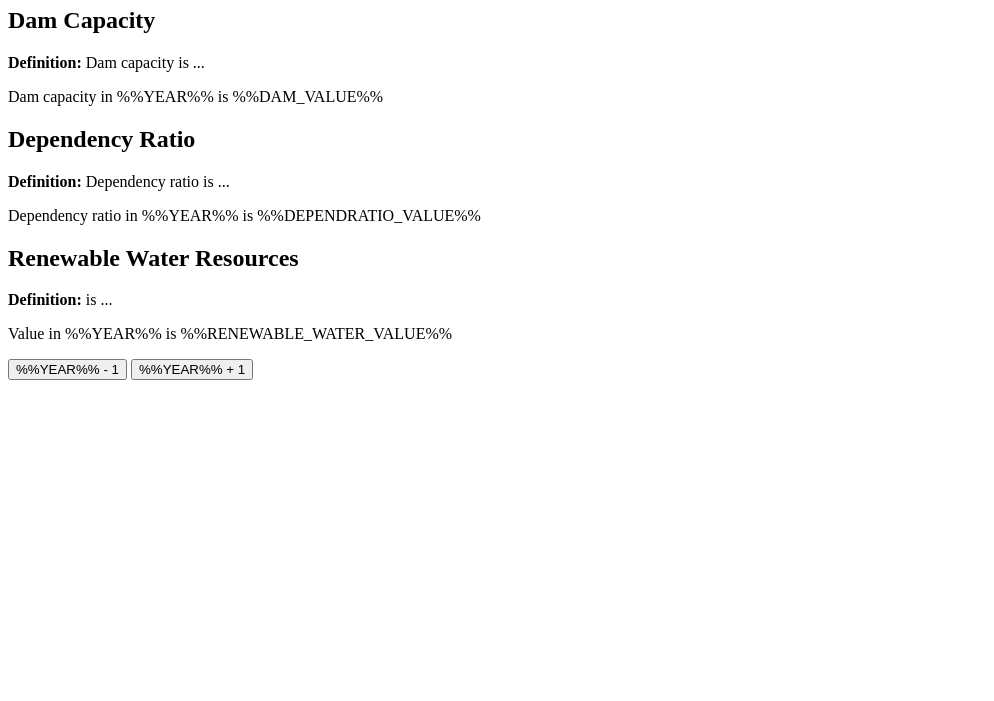
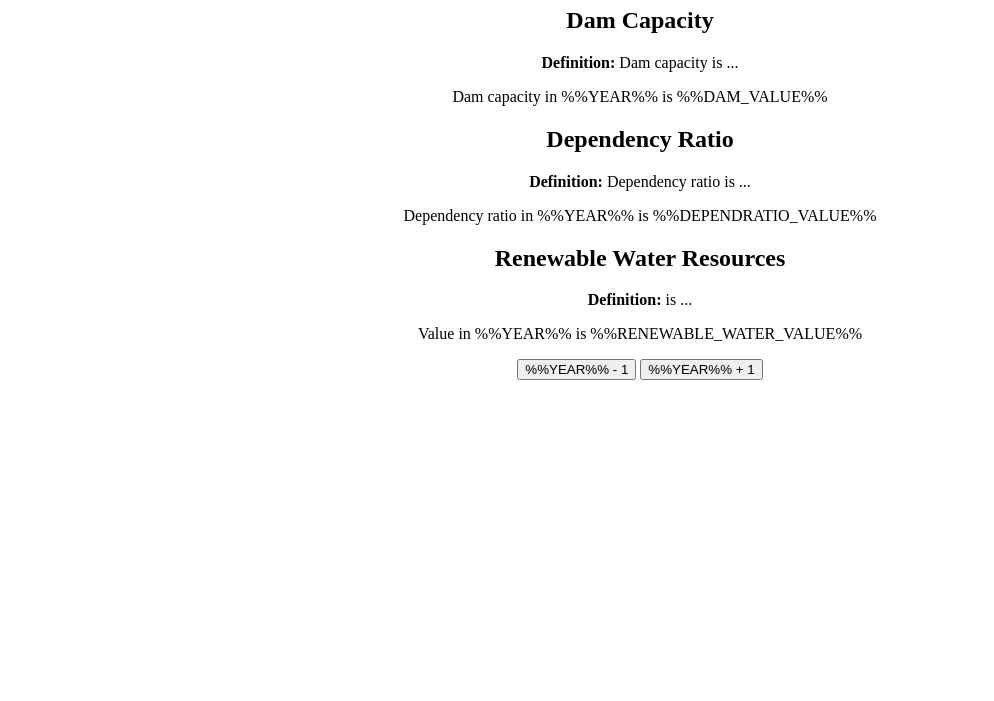
Before and after one commit to soth8059/dynamicSite, a website: page public/capita.html in a window 1280 px wide. Shown: the part 99-800 px from the top of the page, without its empty margins (0-994 px from the left). Drawn offline with Linux system fonts and the light colour scheme.

Commit message:
add style to template html

```diff
--- a/public/capita.html
+++ b/public/capita.html
@@ -4,6 +4,7 @@
     <meta charset="utf-8"/>
     <meta name="viewport" content="width=device-width, initial-scale=1"/>
     <title>US Per Capita Resources</title>
+    <link rel="stylesheet" href="css/water.css">
   </head>
   <body>
     <a href="index.html">Home</a>
```
Also changed, not shown: public/precipitation.html (+1 -0 lines), public/renewable.html (+1 -0 lines).
